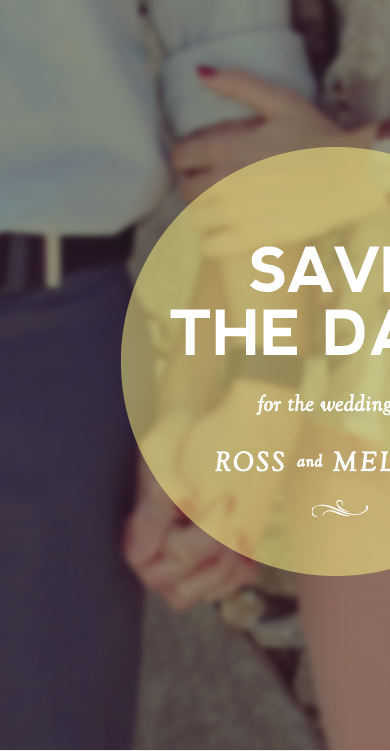
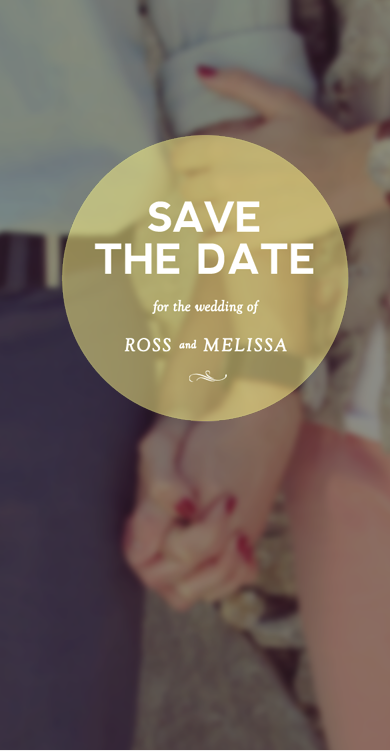
Before and after one commit to rosskucsera/hoorayrossandmelissa, a PHP site: page / in a window 390 px wide; the page is wider, and only the part inside the window is pictured. Shown: the top 751 px of that part. Run offline with PHP 8.4, Linux system fonts and the light colour scheme.

Commit message:
circle sized

```diff
--- a/site/css/styles.css
+++ b/site/css/styles.css
@@ -165,10 +165,10 @@ a.google_play_button{clear:both}
 }
 
 @media screen and (max-width: 480px) {
-.header_right .iphone_one{background-image:url(../images/save-the-date.png);background-repeat:no-repeat;height:505px;width:600px;margin-left: auto;margin-right: auto;z-index:0;display:none}
+.header_right .iphone_one{background-image:url(../images/save-the-date-small.png);background-repeat:no-repeat;height:400px;width:377px;margin-left:auto;margin-right:auto;z-index:0;display:none}
 
 .section_team .inner_wrapper .team_member_wrapper{display: block;float: none;clear: both;height: 170px;width: 300px;margin-left: auto;margin-right: auto}
-.header .inner_wrapper {float: none;width:100%;padding: 10%;padding-top: 30px;font-size: 16px;color: #AAA;line-height: 24px}
+.header .inner_wrapper {float: none;width:100%;margin-right:auto;margin-left:auto;padding-top: 30px;font-size: 16px;color: #AAA;line-height: 24px}
 
 }
 
```
Also changed, not shown: site/images/save-the-date-small.png (added).
